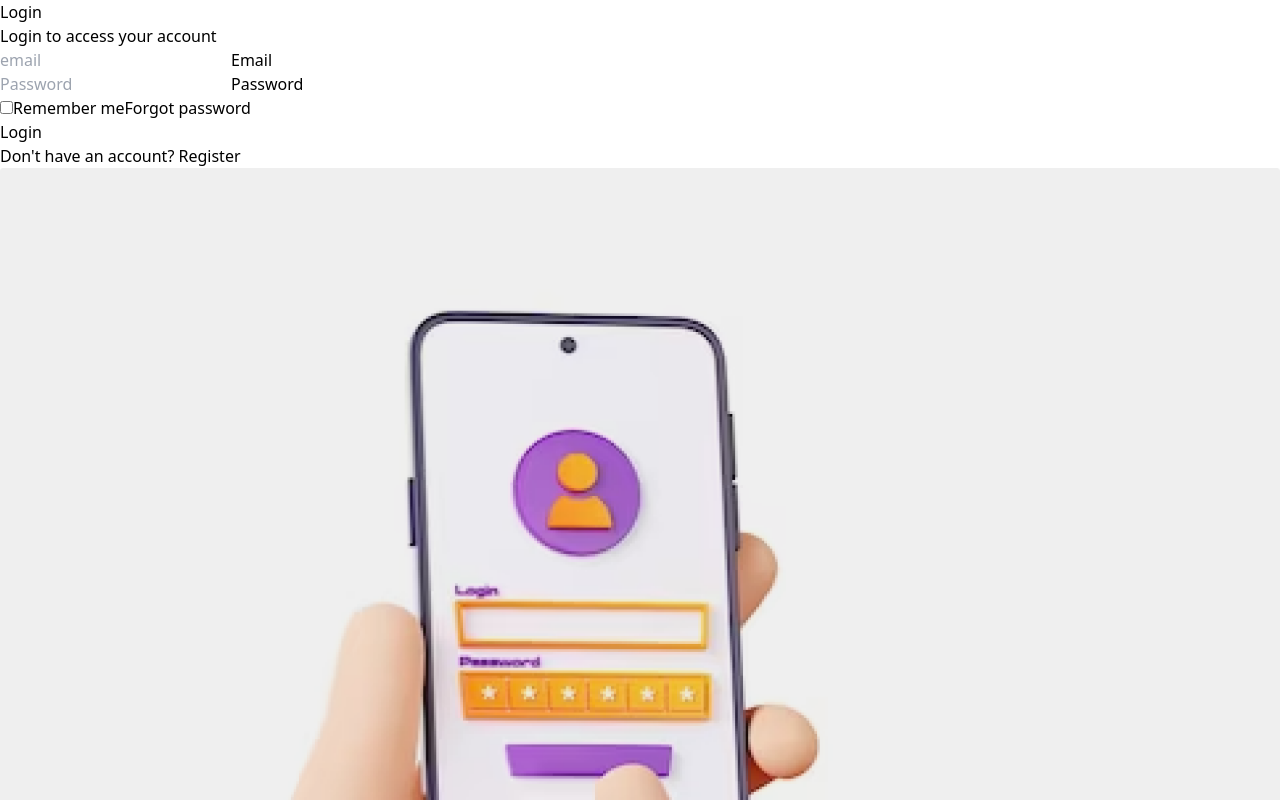
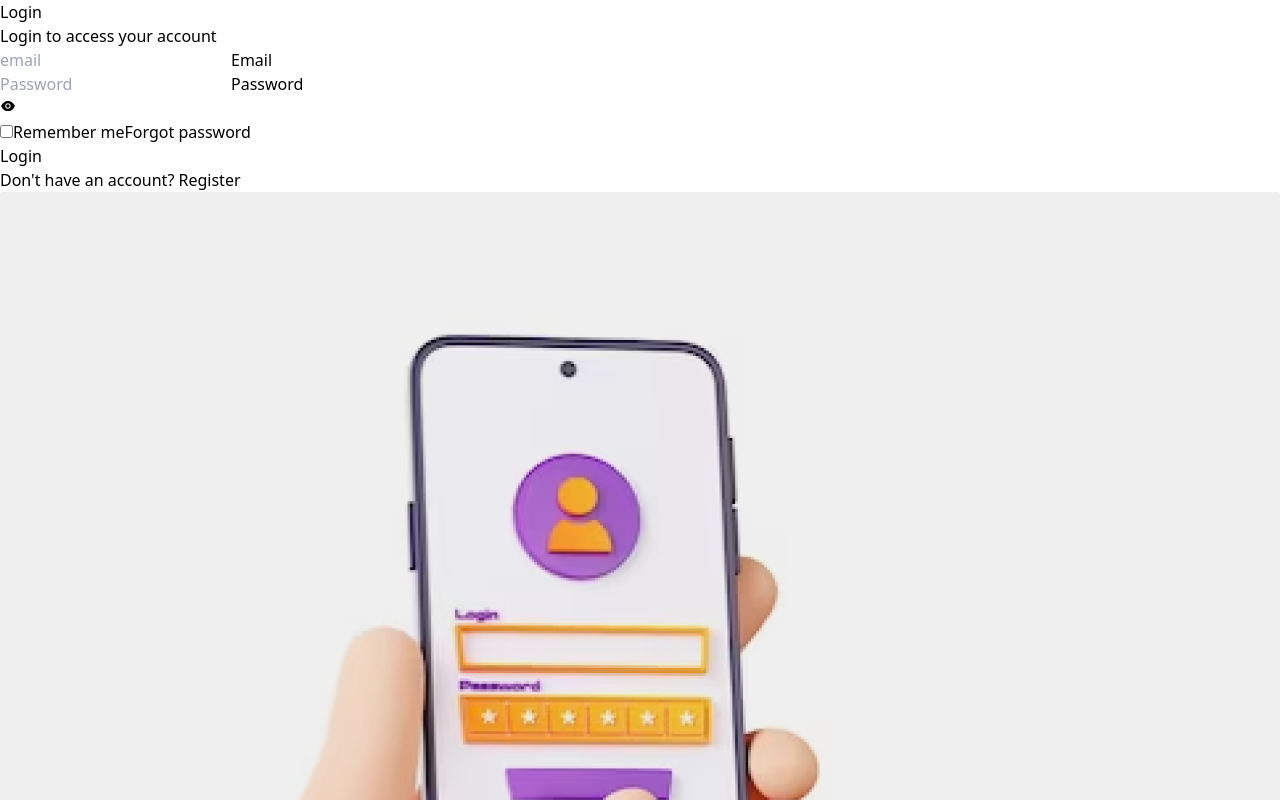
Before and after one commit to Asim1O1/UserManagementSystem, a React (Vite) app in the folder frontend/: page /login in a window 1280 px wide. Shown: the top 800 px of the page. Built offline with nearby package versions, Linux system fonts and the light colour scheme.

Commit message:
toggle password

```diff
--- a/frontend/src/components/Login.jsx
+++ b/frontend/src/components/Login.jsx
@@ -5,6 +5,7 @@ import { loginUser } from "../redux/slices/user/authSlice";
 import { useDispatch } from "react-redux";
 import Swal from "sweetalert2";
 import { useNavigate } from "react-router-dom";
+import PasswordToggle from "./PasswordToggle.jsx";
 
 const Login = () => {
   const dispatch = useDispatch();
@@ -137,6 +138,7 @@ const Login = () => {
                 >
                   Password
                 </label>
+                <PasswordToggle/>
               </div>
               {/* Agree to Terms */}
               <div className="flex  space-x-2">
--- /dev/null
+++ b/frontend/src/components/PasswordToggle.jsx
@@ -0,0 +1,39 @@
+import React, { useState } from "react";
+import { AiFillEye, AiFillEyeInvisible } from "react-icons/ai";
+
+const PasswordToggle = () => {
+  const [password, setPassword] = useState("");
+  const [showPassword, setShowPassword] = useState(false);
+  const togglePasswordVisibility = () => {
+    setShowPassword((prevState) => !prevState);
+  };
+  return (
+    <div className="flex flex-col items-start space-y-2">
+      <div className="relative w-full">
+        {/* <input
+          type={showPassword ? "text" : "password"}
+          id="password"
+          placeholder="Password"
+          value={password}
+          onChange={(e) => setPassword(e.target.value)}
+          className="peer h-11 w-96 border border-gray-300 text-black placeholder-transparent focus:outline-none focus:border-indigo-600 p-4 rounded-lg"
+        />
+        <label
+          htmlFor="password"
+          className="absolute left-4 -top-3.5 bg-white px-1 text-sm text-black transition-all peer-placeholder-shown:top-2.5 peer-placeholder-shown:text-black peer-placeholder-shown:bg-transparent peer-focus:-top-2 peer-focus:text-gray-600 peer-focus:bg-white"
+        >
+          Password
+        </label> */}
+        <button
+          type="button"
+          onClick={togglePasswordVisibility}
+          className="absolute top-1/2 left-[22rem] transform -translate-y-1/2 text-xl text-gray-600 focus:outline-none"
+        >
+          {showPassword ? <AiFillEyeInvisible /> : <AiFillEye />}
+        </button>
+      </div>
+    </div>
+  );
+};
+
+export default PasswordToggle;
--- a/frontend/src/components/register.jsx
+++ b/frontend/src/components/register.jsx
@@ -5,6 +5,7 @@ import { registerUser } from "../redux/slices/user/authSlice";
 import { useDispatch, useSelector } from "react-redux";
 import { useNavigate } from "react-router-dom";
 import Swal from "sweetalert2";
+import PasswordToggle from "./PasswordToggle";
 
 const Register = () => {
   const dispatch = useDispatch();
@@ -235,6 +236,7 @@ const Register = () => {
                 >
                   Password
                 </label>
+                <PasswordToggle/>
               </div>
               {/* Agree to Terms */}
               <div className="flex items-center space-x-2">
--- a/frontend/src/pages/UserProfile.jsx
+++ b/frontend/src/pages/UserProfile.jsx
@@ -7,9 +7,19 @@ import {
 } from "../redux/slices/user/userProfile";
 import { ClipLoader } from "react-spinners";
 import { FaCamera } from "react-icons/fa";
+import { useNavigate } from "react-router-dom";
 
 const UserProfile = () => {
   const dispatch = useDispatch();
+  const navigate = useNavigate();
+
+  useEffect(() => {
+    const token = localStorage.getItem("accessToken");
+    if (!token) {
+      navigate("/login");
+    }
+  }, [navigate]); // Add 'navigate' to the dependency array
+
   const { user, status, error } = useSelector((state) => state.UserProfile);
 
   const [isEditable, setIsEditable] = useState(false);
```
Also changed, not shown: 1 other file (tests, documents, lock files or other folders).
